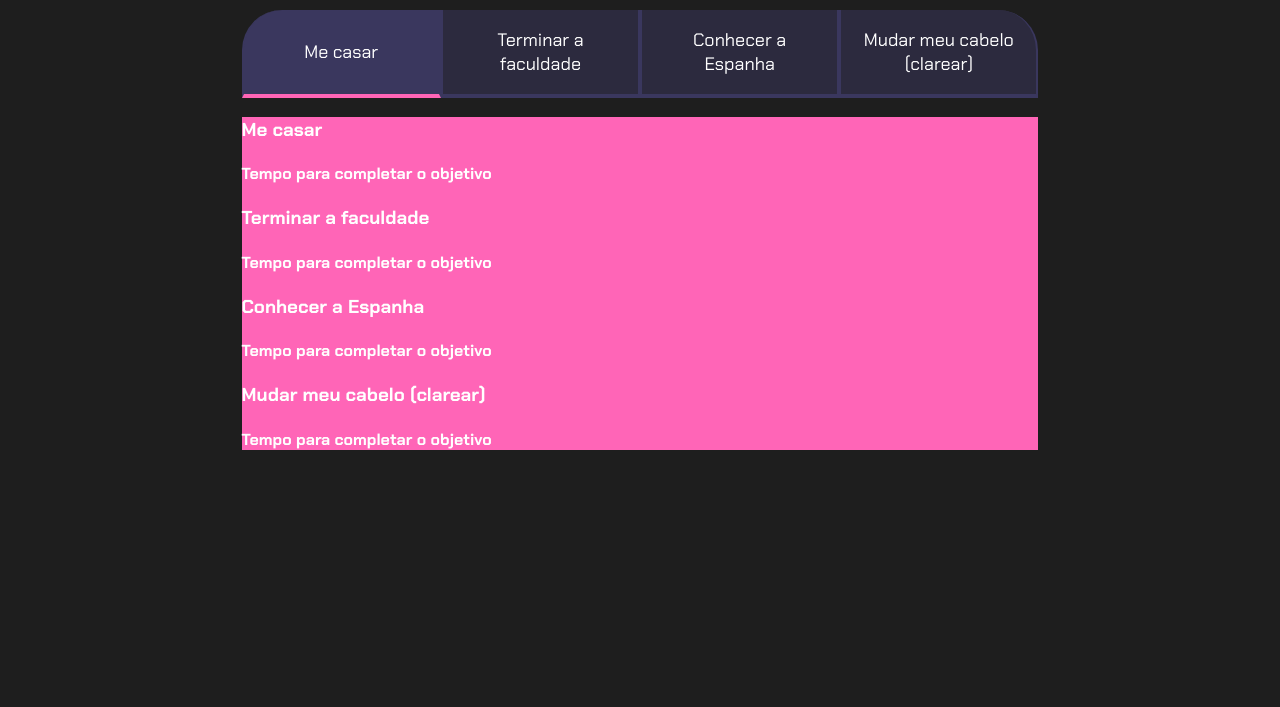
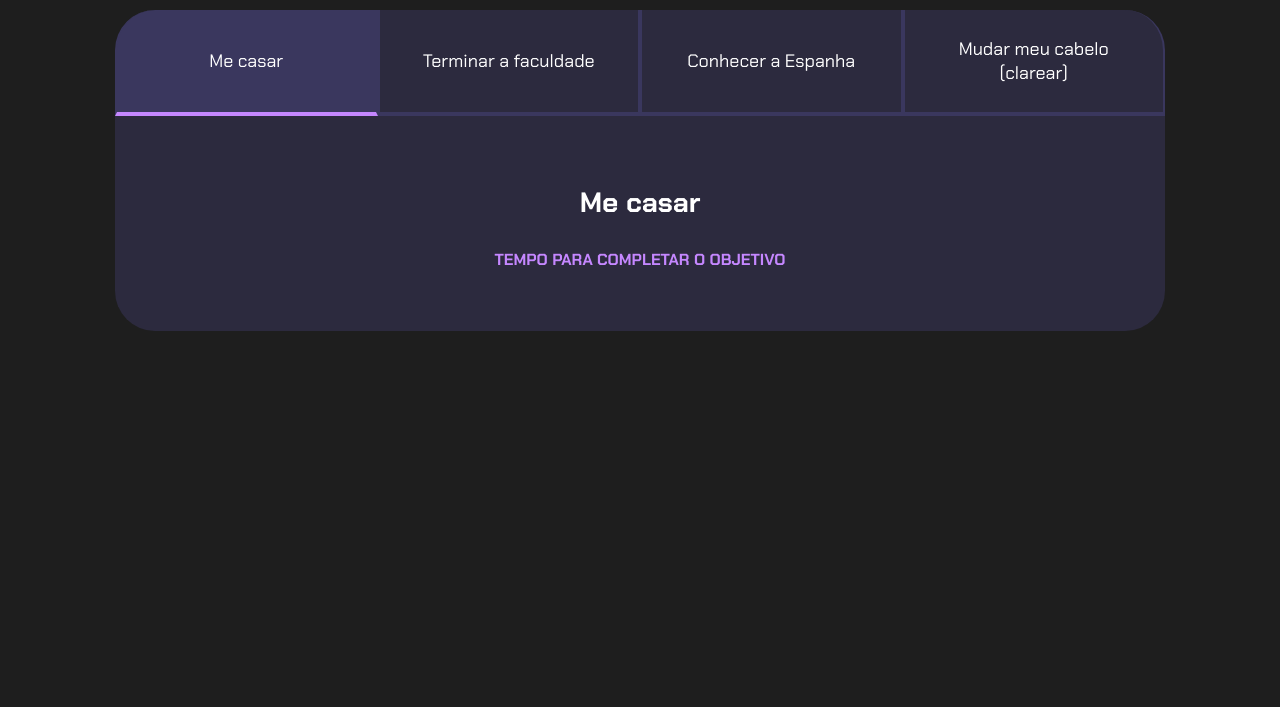
Before and after one commit to santiagoclara/Projeto-de-vida1.0, a plain HTML site: page js-projeto-de-vida-codigo-base/js-projeto-de-vida-codigo-base/index.html in a window 1280 px wide. Shown: the part 93-800 px from the top of the page. Drawn offline with Linux system fonts and the light colour scheme.

Commit message:
Add files via upload

```diff
--- a/js-projeto-de-vida-codigo-base/js-projeto-de-vida-codigo-base/index.html
+++ b/js-projeto-de-vida-codigo-base/js-projeto-de-vida-codigo-base/index.html
@@ -19,7 +19,7 @@
             <button class="botao">Mudar meu cabelo (clarear)</button>
         </div>
         <div class="aba-textos">
-            <div class="aba-conteudo">
+            <div class="aba-conteudo ativo">
                 <h3 class="aba-conteudo-titulo-principal">Me casar</h3>
                 <h4 class="aba-conteudo-titulo-secundario">Tempo para completar o objetivo</h4>
             </div>
--- a/js-projeto-de-vida-codigo-base/js-projeto-de-vida-codigo-base/style.css
+++ b/js-projeto-de-vida-codigo-base/js-projeto-de-vida-codigo-base/style.css
@@ -1,8 +1,8 @@
 @import url('https://fonts.googleapis.com/css2?family=Chakra+Petch:wght@400;700&display=swap');
 
 :root {
-    --cor-de-fundo: #1E1E1E;
-    --verde: 	#ff65b7;
+    --cor-de-fundo: #1e1e1e;
+    --verde:#c587ff ;
     --branco: #FFFFFF;
     --botao-ativo: #3A375E;
     --botao-inativo: rgba(58, 55, 94, 0.5);
@@ -42,7 +42,7 @@ body {
     color: var(--branco);
     display: flex;
     justify-content: center;
-    padding: 1em;
+    padding: 1.5em;
     font-size: 18px;
     align-items: center;
     width: 100%;
@@ -59,15 +59,33 @@ body {
 .botoes {
     display: block;
 }
-.ativo{
+.botao.ativo{
     background-color: var(--botao-ativo);
     border-bottom: 4px solid var(--verde);
 }
 
 .aba-textos{
-    background-color: var(--verde);
+    background-color: var(--botao-inativo);
+    padding: 40px;
+    border-radius: 0 0 40px 40px;
+    width: 970px;
+}
+.aba-conteudo.ativo{
+    display: block;
+}
+.aba-conteudo{
+    display: none;
 }
 
+.aba-conteudo-titulo-principal{
+    font-size: 28px;
+    text-align: center;
+}
+.aba-conteudo-titulo-secundario{
+    text-align: center;
+    color: var(--verde);
+    text-transform: uppercase;
+}
 @media screen and (min-width:768px){
     .botoes{
         display: flex;
```
